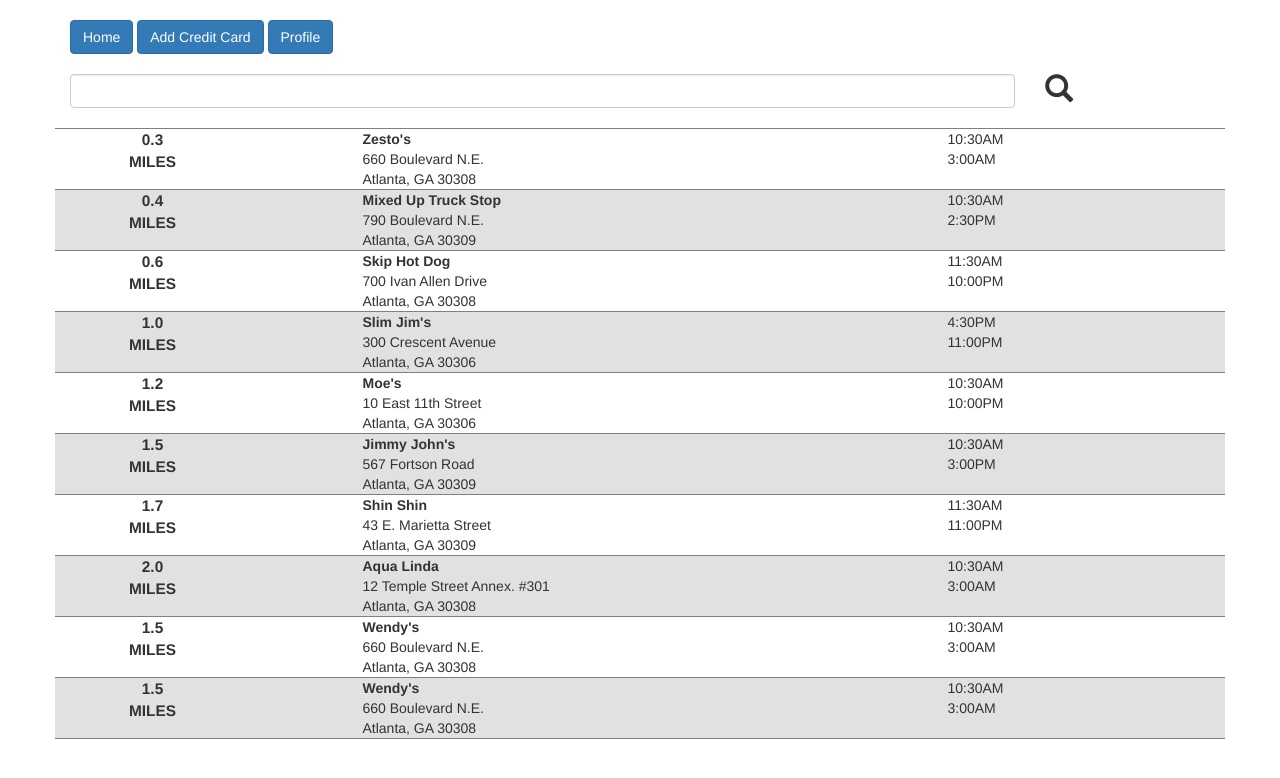
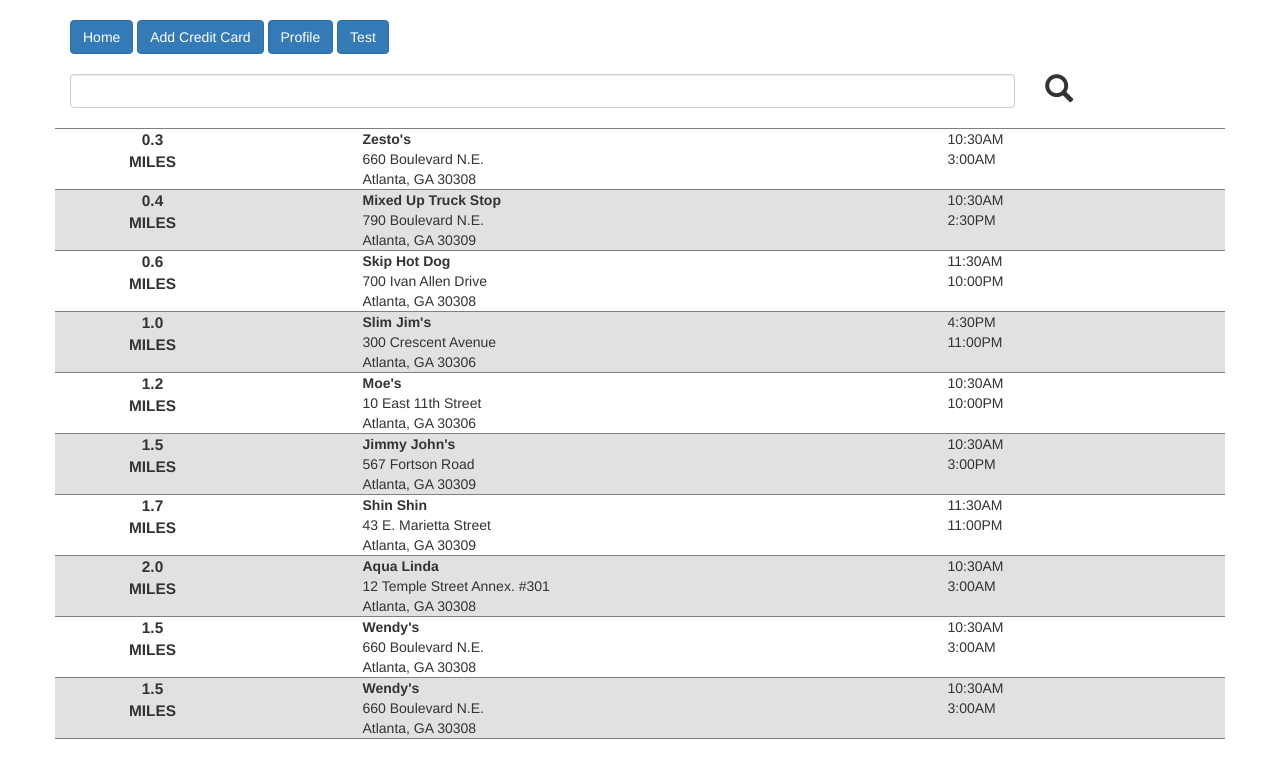
Before and after one commit to ratracegrad/Drive-thru-wallet, a website: page views/nearbyVendors.html in a window 1280 px wide. Drawn offline with nearby package versions, Linux system fonts and the light colour scheme; files that its build step writes are made by us from their sources.

```diff
--- a/views/nearbyVendors.html
+++ b/views/nearbyVendors.html
@@ -10,11 +10,6 @@
         <link rel="stylesheet" href="http://maxcdn.bootstrapcdn.com/bootstrap/3.3.1/css/bootstrap.min.css">
         <link rel="stylesheet" href="./css/style.css">
 
-        <!--  Script  -->
-        <!--<script src="//ajax.googleapis.com/ajax/libs/jquery/1.11.1/jquery.min.js"></script>-->
-        <!--<script src="//maxcdn.bootstrapcdn.com/bootstrap/3.3.1/js/bootstrap.min.js"></script>-->
-
-
     </head>
 
     <body>
@@ -26,6 +21,7 @@
                     <a href="/userAccount" role="button" class="btn btn-primary">Home</a>
                     <a href="/addCard" class="btn btn-primary"role="button">Add Credit Card</a>
                     <a href="/Profile" class="btn btn-primary" role="button">Profile</a>
+                    <button class="btn btn-primary" role="button" onclick="getWorldPay()">Test</button>
                 </div>
             </div>
 
@@ -201,5 +197,22 @@
         <script src="https://ajax.googleapis.com/ajax/libs/jquery/1.11.3/jquery.min.js"></script>
         <script src="https://maxcdn.bootstrapcdn.com/bootstrap/3.3.5/js/bootstrap.min.js"></script>
 
+        <script>
+            function getWorldPay() {
+                $.ajax( {
+                    url: '/testWordPay',
+                    type: 'GET',
+                    dataType: 'json',
+                    success: function(data) {
+                        console.log('success in calling function testWorldPay');
+                        console.log(data);
+                    },
+                    failure: function(data) {
+                        console.log('failure');
+                        console.log(data);
+                    }
+                })
+            }
+        </script>
     </body>
 </html>
```
